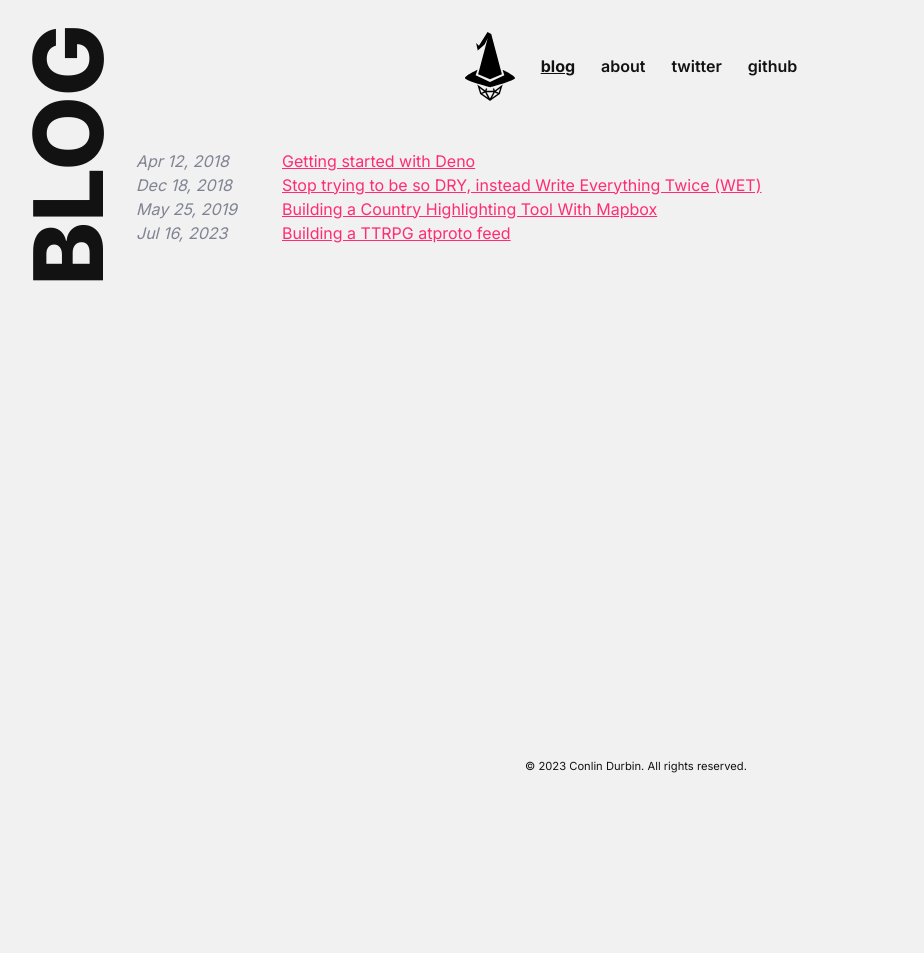
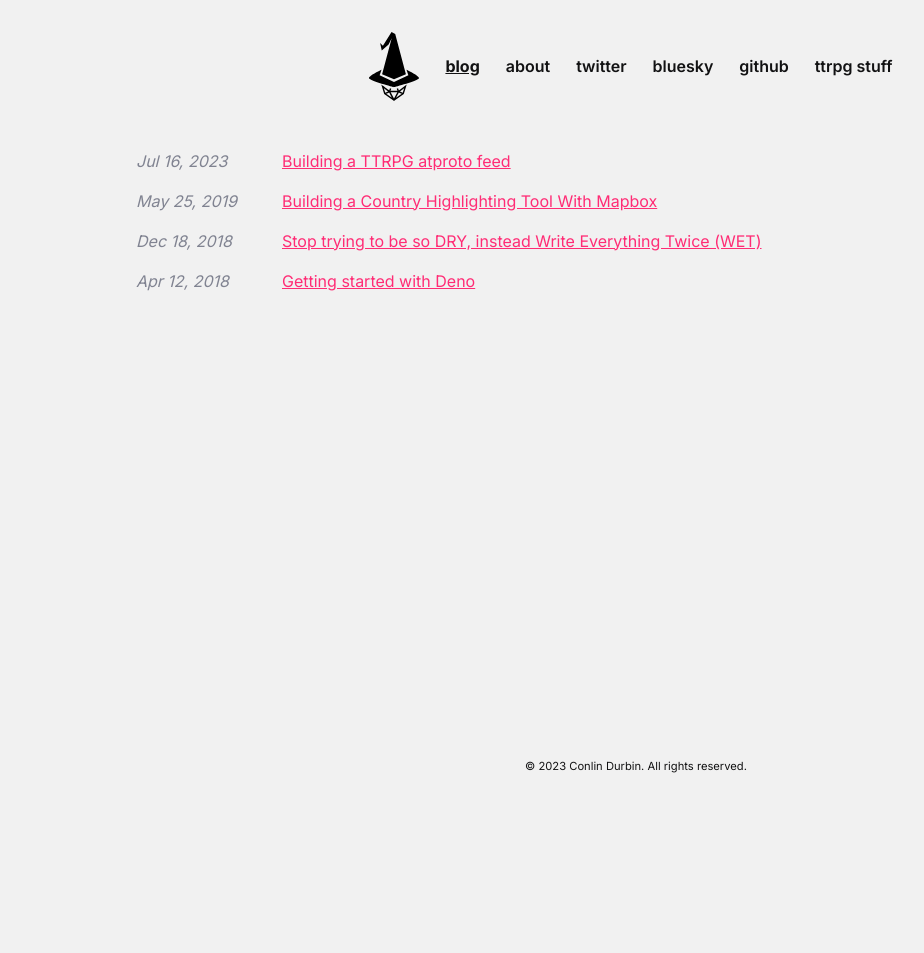
Before and after one commit to wuz/wuz.sh-2023, an Astro site: page /blog in a window 1280 px wide. Shown: the whole page, without its empty margins (4-928 px from the left). Built offline with nearby package versions, Linux system fonts and the light colour scheme; Astro itself is replaced by a stand-in of ours; some packages are replaced by stand-ins of ours.

Commit message:
Update content and deps

```diff
--- a/src/components/GlobalStyles.astro
+++ b/src/components/GlobalStyles.astro
@@ -204,31 +204,10 @@ import "@fontsource/ibm-plex-mono/400.css";
     background-position: 0 95%;
   }
 
-  .largeTitle {
-    font-family: "Inter", sans-serif;
-    font-weight: 800;
-    font-size: 6em;
-    line-height: 1;
-    &:before {
-      content: "";
-      margin: 0;
-    }
-  }
-
-  .pageTitle {
-    display: block;
-    position: absolute;
-    left: 0;
-    top: 0;
-    padding: 24px;
-    text-transform: uppercase;
-    transform: rotate(-90deg) translate(-100%);
-    transform-origin: top left;
-  }
-
   [style*="--aspect-ratio"] > :first-child {
     width: 100%;
   }
+
   [style*="--aspect-ratio"] > img {
     height: auto;
   }
--- a/src/components/Header.astro
+++ b/src/components/Header.astro
@@ -15,8 +15,14 @@ import logo from "../assets/logo.svg";
     <HeaderLink href="https://twitter.com/wuz_tweets" target="_blank">
       Twitter
     </HeaderLink>
+    <HeaderLink href="https://bsky.app/profile/skeet.computer" target="_blank">
+      Bluesky
+    </HeaderLink>
     <HeaderLink href="https://github.com/wuz" target="_blank">
       GitHub
+    </HeaderLink>
+    <HeaderLink href="https://hasbeenwizards.com" target="_blank">
+      TTRPG stuff
     </HeaderLink>
   </nav>
 </header>
--- a/src/layouts/Page.astro
+++ b/src/layouts/Page.astro
@@ -33,7 +33,6 @@ const { title, description } = Astro.props;
   <body>
     <div class="page">
       <Header title={title} />
-      <h1 class="pageTitle largeTitle">{title}</h1>
       <main class="flow">
         <slot />
       </main>
--- a/src/pages/blog/index.astro
+++ b/src/pages/blog/index.astro
@@ -4,7 +4,7 @@ import { getCollection } from "astro:content";
 import FormattedDate from "../../components/FormattedDate.astro";
 
 const posts = (await getCollection("blog")).sort(
-  (a, b) => a.data.pubDate.valueOf() - b.data.pubDate.valueOf()
+  (a, b) => b.data.pubDate.valueOf() - a.data.pubDate.valueOf()
 ).filter(p => p.data.published);
 ---
 
@@ -31,6 +31,7 @@ const posts = (await getCollection("blog")).sort(
   ul li {
     display: flex;
     gap: 16px;
+    margin-bottom: 16px;
   }
   ul li :global(time) {
     flex: 0 0 130px;
--- a/src/pages/index.astro
+++ b/src/pages/index.astro
@@ -56,6 +56,7 @@ const posts = (await getCollection("blog")).sort(
   ul li {
     display: flex;
     gap: 16px;
+    margin-bottom: 16px;
   }
   ul li :global(time) {
     flex: 0 0 130px;
```
Also changed, not shown: package.json (+5 -5 lines), src/pages/mod/index.astro (+23 -2 lines), 1 other file.
